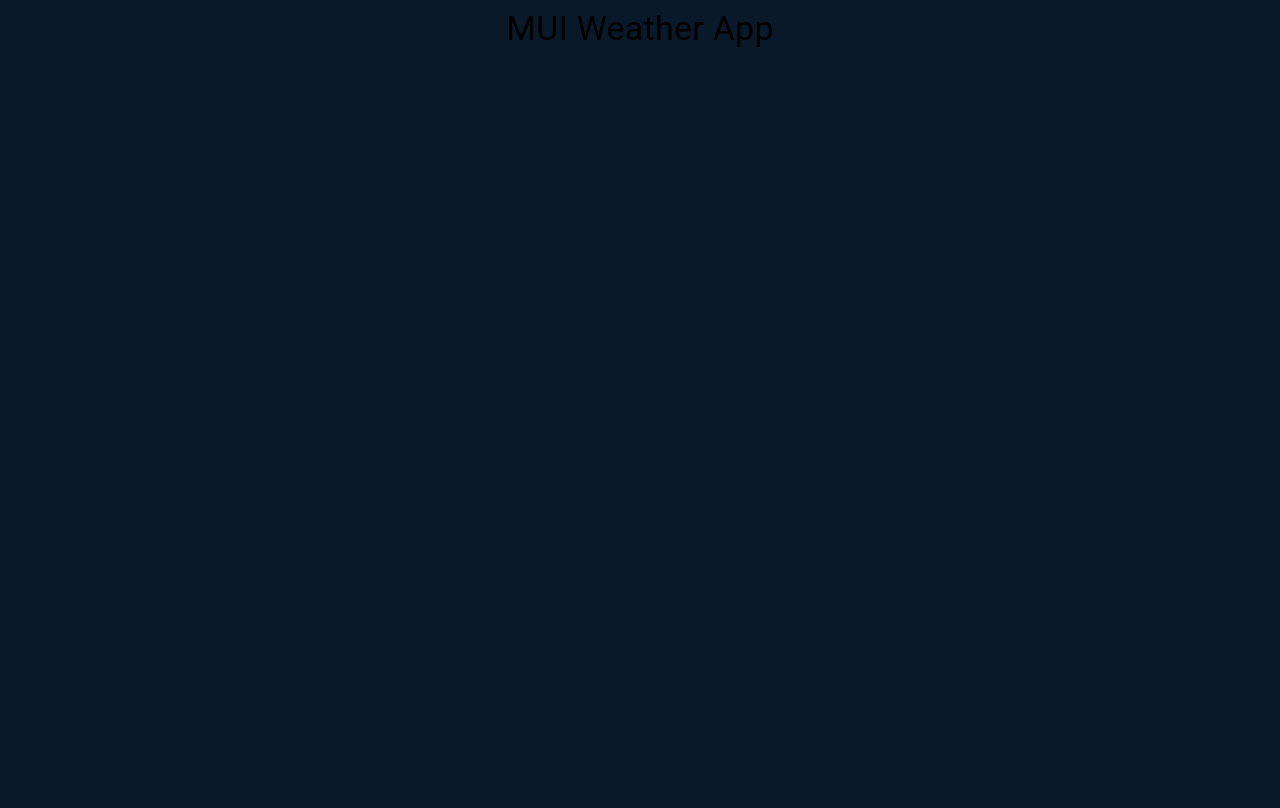
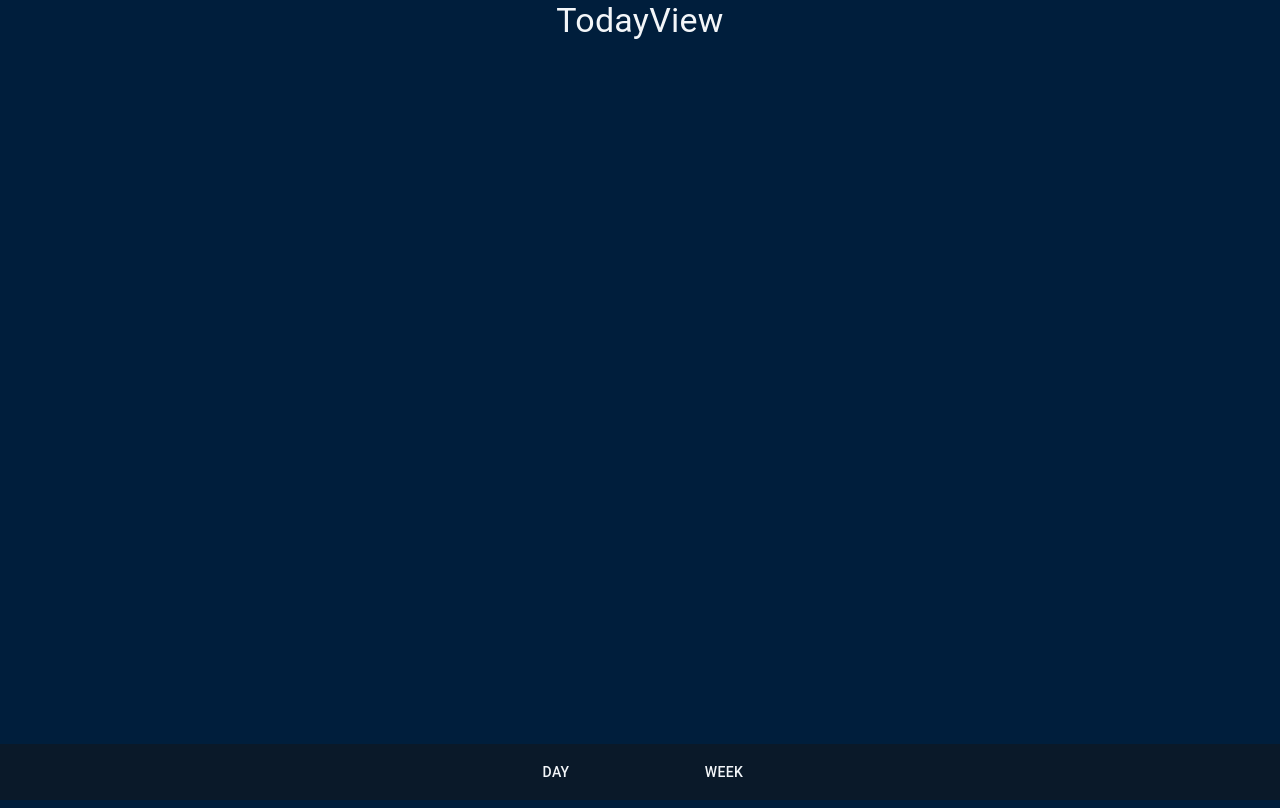
Before and after one commit to Gromzi/mui_weather_app, a React (Vite) app: page / in a window 1280 px wide. Built offline with nearby package versions, Linux system fonts and the light colour scheme.

Commit message:
Add bottom navigation bar

```diff
--- a/src/App.tsx
+++ b/src/App.tsx
@@ -1,12 +1,46 @@
-import "./styles/main.scss"
-import { Typography } from "@mui/material"
+import {
+  BottomNavigation,
+  BottomNavigationAction,
+  Typography,
+} from '@mui/material'
+import './styles/main.scss'
+import TodayView from './views/TodayView'
+import WeekView from './views/WeekView'
 
 function App() {
   return (
-    <div>
-      <Typography variant="h4" align="center">
-        <p>MUI Weather App</p>
-      </Typography>
+    <div className="appContainer">
+      <TodayView />
+      <WeekView />
+
+      <BottomNavigation
+        sx={{
+          bgcolor: '#0a1929',
+          '& .Mui-selected': {
+            '& .MuiBottomNavigationAction-label': {
+              fontSize: (theme) => theme.typography.caption,
+              transition: 'none',
+              fontWeight: 'bold',
+              lineHeight: '20px',
+            },
+            '& .MuiSvgIcon-root, & .MuiBottomNavigationAction-label':
+              {
+                color: (theme) => theme.palette.secondary.main,
+              },
+          },
+        }}
+        value={undefined}
+        onChange={() => {}}
+      >
+        <BottomNavigationAction
+          href="#today"
+          icon={<Typography variant="button">Day</Typography>}
+        />
+        <BottomNavigationAction
+          href="#week"
+          icon={<Typography variant="button">Week</Typography>}
+        />
+      </BottomNavigation>
     </div>
   )
 }
--- a/src/main.tsx
+++ b/src/main.tsx
@@ -1,9 +1,34 @@
 import React from 'react'
 import ReactDOM from 'react-dom/client'
+import {
+  ThemeProvider,
+  createTheme,
+  BottomNavigation,
+  BottomNavigationAction,
+} from '@mui/material'
 import App from './App'
 
-ReactDOM.createRoot(document.getElementById('root') as HTMLElement).render(
+const theme = createTheme({
+  palette: {
+    primary: {
+      main: '#001e3c',
+    },
+    secondary: {
+      main: '#0a1929',
+    },
+    text: {
+      primary: '#f3f6f9',
+      secondary: '#f3f6f9',
+    },
+  },
+})
+
+ReactDOM.createRoot(
+  document.getElementById('root') as HTMLElement
+).render(
   <React.StrictMode>
-    <App />
-  </React.StrictMode>,
+    <ThemeProvider theme={theme}>
+      <App />
+    </ThemeProvider>
+  </React.StrictMode>
 )
--- /dev/null
+++ b/src/styles/_todayView.scss
@@ -0,0 +1,7 @@
+.container {
+  height: inherit;
+  min-width: 100%;
+  min-height: 100%;
+
+  scroll-snap-align: start;
+}
--- /dev/null
+++ b/src/styles/_weekView.scss
@@ -0,0 +1,7 @@
+.container {
+  height: inherit;
+  min-width: 100%;
+  min-height: 100%;
+
+  scroll-snap-align: start;
+}
--- a/src/styles/main.scss
+++ b/src/styles/main.scss
@@ -3,15 +3,44 @@
 *,
 *:before,
 *:after {
-    box-sizing: border-box;
+  box-sizing: border-box;
 }
 
 p {
-    margin: 0;
+  margin: 0;
 }
 
 html,
 body {
-    height: 100svh;
-    background-color: $primary-color;
+  overflow-x: hidden;
+  overflow-y: hidden;
+  margin: 0;
 }
+
+html,
+body,
+.appContainer {
+  height: 100svh;
+  width: 100vw;
+  background-color: $primary-color;
+}
+
+.appContainer {
+  display: flex;
+
+  overflow-y: hidden;
+  overflow-x: scroll;
+  scroll-snap-type: x mandatory;
+  scroll-behavior: smooth;
+}
+
+.MuiBottomNavigation-root {
+  position: fixed;
+  bottom: 0;
+
+  width: 100%;
+
+  a {
+    text-decoration: none;
+  }
+}
--- a/src/styles/variables/_variables.scss
+++ b/src/styles/variables/_variables.scss
@@ -1,3 +1,3 @@
-$primary-color: #0a1929;
-$secondary-color: #001e3c;
+$primary-color: #001e3c;
+$secondary-color: #0a1929;
 $font-color: #f3f6f9;
--- /dev/null
+++ b/src/views/TodayView.tsx
@@ -0,0 +1,14 @@
+import { Typography } from '@mui/material'
+import '../styles/_todayView.scss'
+
+const TodayView = () => {
+  return (
+    <div className="container" id="today">
+      <Typography variant="h4" align="center" color={'#f3f6f9'}>
+        TodayView
+      </Typography>
+    </div>
+  )
+}
+
+export default TodayView
--- /dev/null
+++ b/src/views/WeekView.tsx
@@ -0,0 +1,14 @@
+import { Typography } from '@mui/material'
+import '../styles/_weekView.scss'
+
+const WeekView = () => {
+  return (
+    <div className="container" id="week">
+      <Typography variant="h4" align="center" color={'#f3f6f9'}>
+        WeekView
+      </Typography>
+    </div>
+  )
+}
+
+export default WeekView
```
